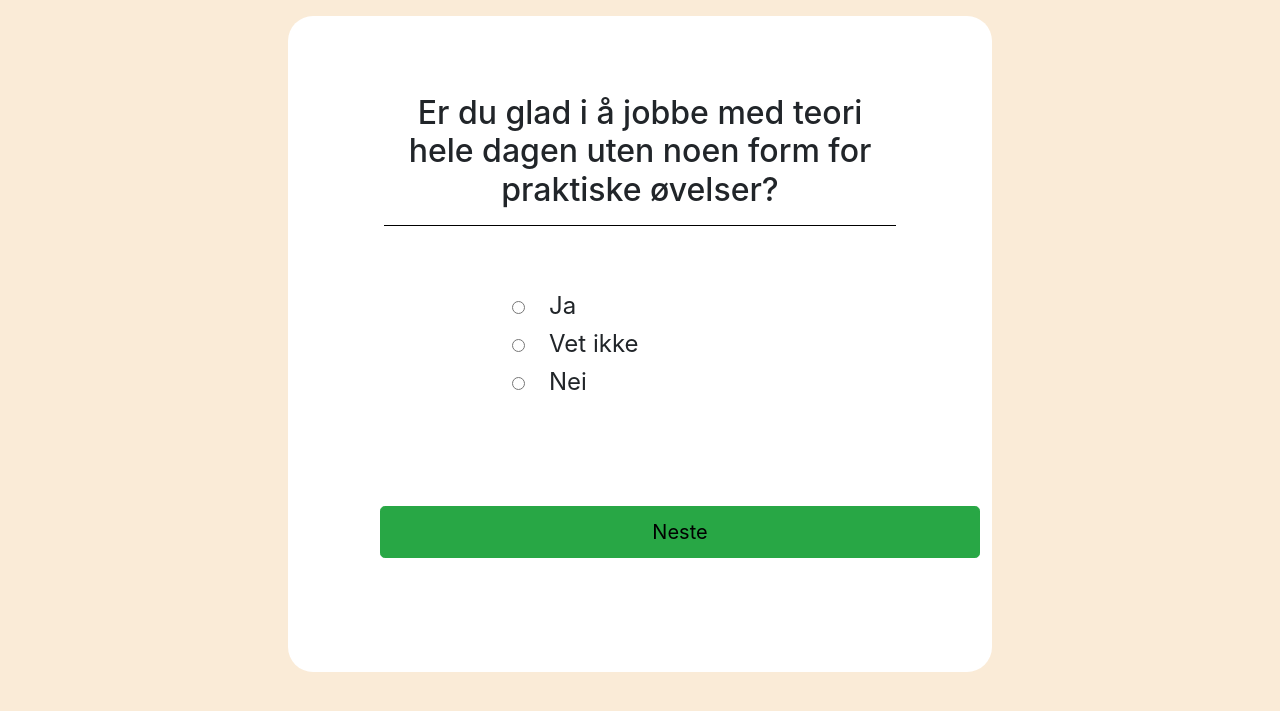
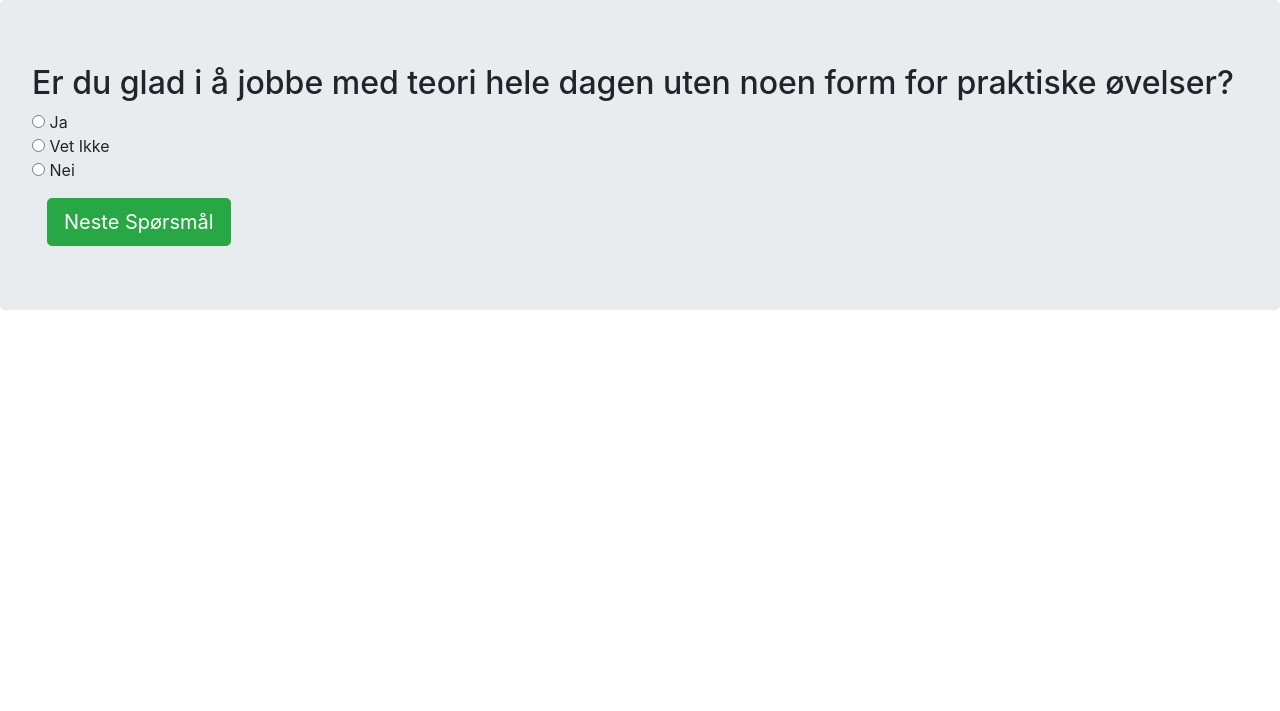
Before and after one commit to Jorrre/Valg-O-Mat, a Flask app: page /1 in a window 1280 px wide. Shown: the top 711 px of the page. Run offline with Flask 2, Linux system fonts and the light colour scheme; some libraries are stand-ins or nearby versions.

Commit message:
Update slides.html

```diff
--- a/templates/slides.html
+++ b/templates/slides.html
@@ -1,49 +1,43 @@
-<!DOCTYPE html>
+<!DCOTYPE html>
 <html lang="no">
     <head>
         <title>Valg-O-Mat</title>
         <link rel="stylesheet" href="https://cdnjs.cloudflare.com/ajax/libs/normalize/7.0.0/normalize.min.css">
 
         <!-- Bootstrap Meta Tags-->
-        <meta chttp-equiv="Content-Type" content="text/html;" charset="utf-8">
+        <meta charset="utf-8">
         <meta name="viewport" content="width=device-width, initial-scale=1, shrink-to-fit=no">
         <link href="http://getbootstrap.com/dist/css/bootstrap.min.css" rel="stylesheet">
 
-        <link rel="stylesheet" href="{{ url_for('static', filename='styling.css') }}"> <!--href="{{ url_for('static', filename='styling.css') }}"-->
+        <link rel="stylesheet" href="{{ url_for('static', filename='style.css') }}">
     </head>
-
     <body>
 
-        <div class="container-fluid">
-            <div class="row">
+        <div class="cointainer-fluid">
+            <div class="jumbotron action-area">
 
-                <div class="jumbotron action-area">
-                    <div class="vert-cent">
-                        <h2 class="title title-slides">{{ question }}</h2>
+                <header class="vert-cent">
+                    <h2 class="title title-slides">{{ question }}</h2>
+                </header>
+
+                <row>
+                    <form id="answers" action="/next" method="post" class="answers d-block">
+                        <div class="form-group">
+                            <input type="radio" name="input" value="ja"> Ja<br>
+                            <input type="radio" name="input" value="usikker"> Vet Ikke<br>
+                            <input type="radio" name="input" value="nei"> Nei
+                        </div>
+                    </form>
+                </row>
+
+                <row>
+                    <div class="col-md-12 rowBtn">
+                        <button form="answers" name="sender" value="NEXT" formmethod="post" class="btn btn-lg btn-success btn-next">{{ varBtn }}</button>
                     </div>
+                </row>
 
-                    <form action="/next" method="POST" id="answers" class="answers d-block">
-                        <div class="form-group">
-                            <input type="radio" name="input" value="ja">Ja<br>
-                            <input type="radio" name="input" value="usikker">Vet ikke<br>
-                            <input type="radio" name="input" value="nei">Nei
-                        </div>
-                    </form> <!-- /answers -->
-                    <form action="/done" method="POST" id="done" class="done-form" style="visibility: hidden;"></form>
-
-                    <div class="row buttonrow">
-                        {% if counter == 10%}
-                            <p><button form="done" name="sender" value="NEXT" formmethod="post" class="btn btn-lg btn-success btn-next">Neste</button></p>
-                        {% else %}
-                            <p><button form="answers" name="sender" value="NEXT" formmethod="post" class="btn btn-lg btn-success btn-next">Neste</button></p>
-                        {% endif %}
-                    </div> <!-- /buttons -->
-
-                </div> <!-- /jumbotron -->
-
-
-            </div> <!-- /row -->
-        </div> <!-- /Container-fluid -->
+            </div>
+        </div>
 
     </body>
 </html>
```
